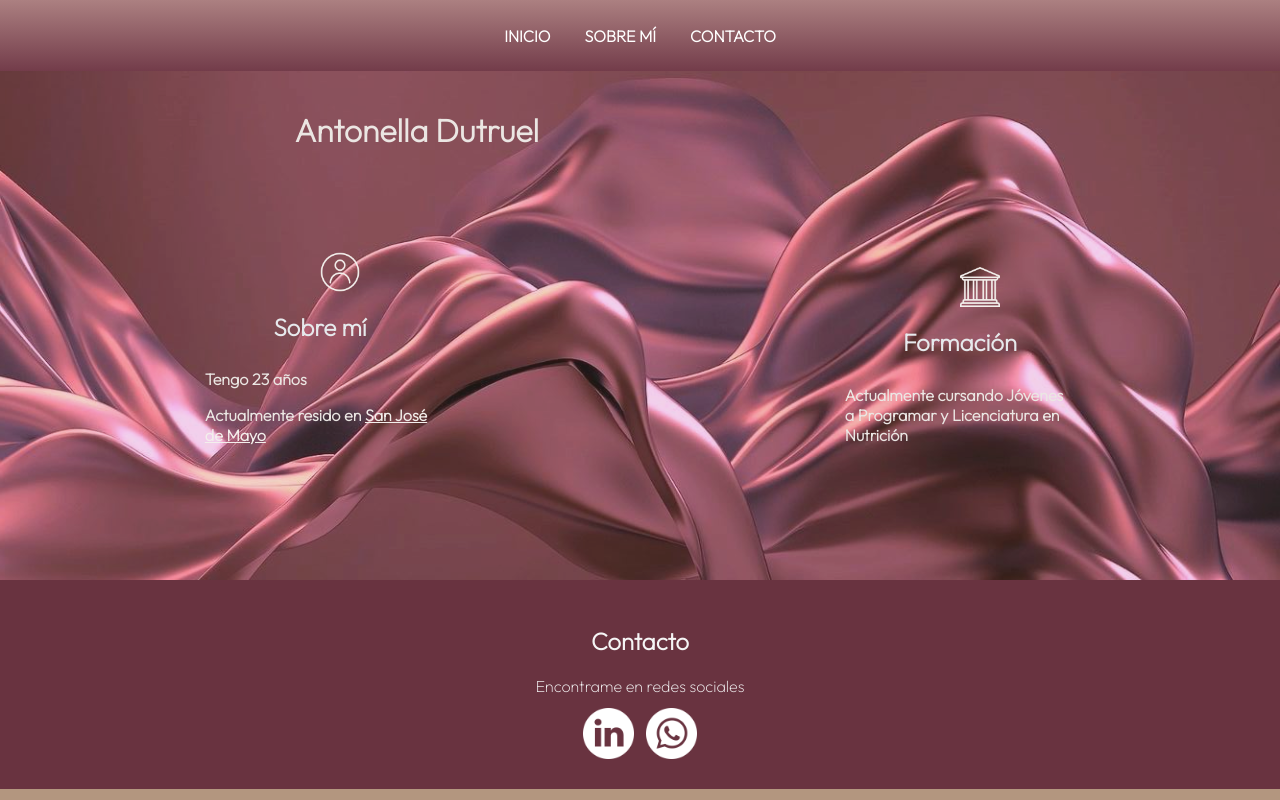
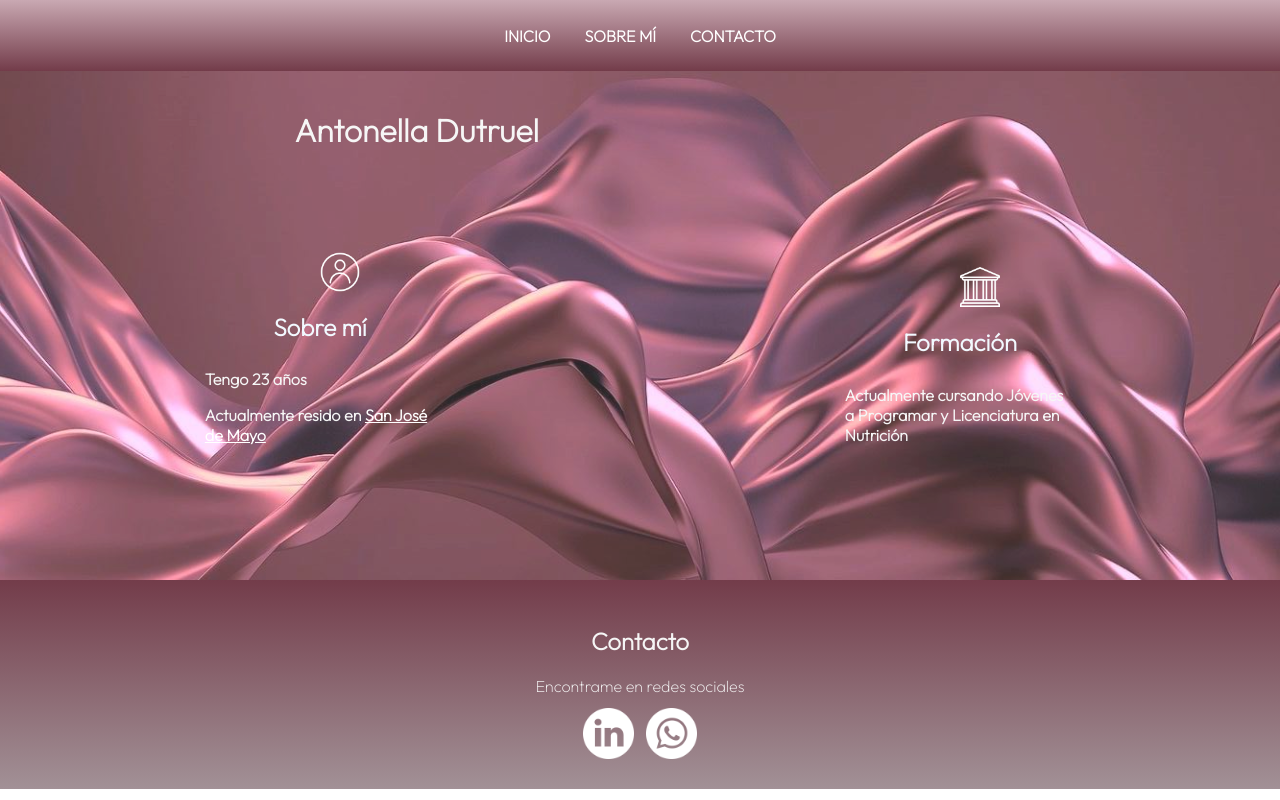
Before and after one commit to antonelladutruel/Portafolio, a plain HTML site: page index.html in a window 1280 px wide. Drawn offline with Linux system fonts and the light colour scheme; a web font is replaced by a local one.

Commit message:
backgroundChanges

```diff
--- a/style.css
+++ b/style.css
@@ -1,6 +1,5 @@
 body {
     margin: 0;
-    background-color: #b3967f;
 }
 
 .container {
@@ -103,7 +102,7 @@ color: aliceblue;
 }
 
 #contact {
-    background-color: #693340;
+    background: linear-gradient(#733C4A, #684c559d);
     padding: 2%;
 }
 
```
